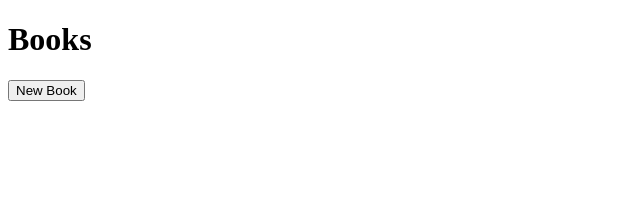
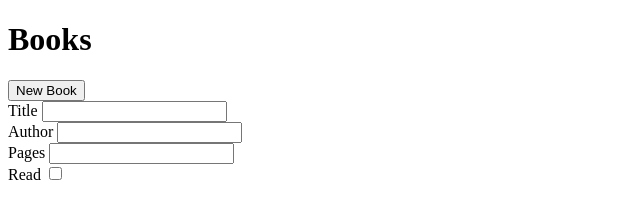
Before and after one commit to BigR0b/library, a plain HTML site: page index.html in a window 1280 px wide. Shown: the whole page, without its empty margins (0-640 px from the left). Drawn offline with Linux system fonts and the light colour scheme.

Commit message:
Add inputs for html

```diff
--- a/books.js
+++ b/books.js
@@ -4,7 +4,7 @@ let myLibary = [];
 const newBookBtn = document.querySelector(".newBookBtn");
 const libraryContainer = document.querySelector(".container");
 
-newBookBtn.addEventListener("click", sayHello);
+newBookBtn.addEventListener("click");
 function Book(title, author, pages, read) {
   this.title = title;
   this.author = author;
--- a/index.html
+++ b/index.html
@@ -10,6 +10,22 @@
   <body>
     <h1>Books</h1>
     <button class="newBookBtn">New Book</button>
+    <div>
+      <label for="text">Title</label>
+      <input type="text" name="" id="text" class="title" />
+    </div>
+    <div>
+      <label for="Author">Author</label>
+      <input type="text" name="" id="Author" class="author" />
+    </div>
+    <div>
+      <label for="pages">Pages</label>
+      <input type="number" name="" id="pages" class="pages" />
+    </div>
+    <div>
+      <label for="read">Read</label>
+      <input type="checkbox" name="" id="read" class="hasRead" />
+    </div>
     <div class="container"></div>
 
     <script src="books.js"></script>
--- a/style.css
+++ b/style.css
@@ -3,4 +3,5 @@
   flex-wrap: wrap;
   justify-content: space-around;
   align-items: center;
+  background-color: lightslategray;
 }
```
